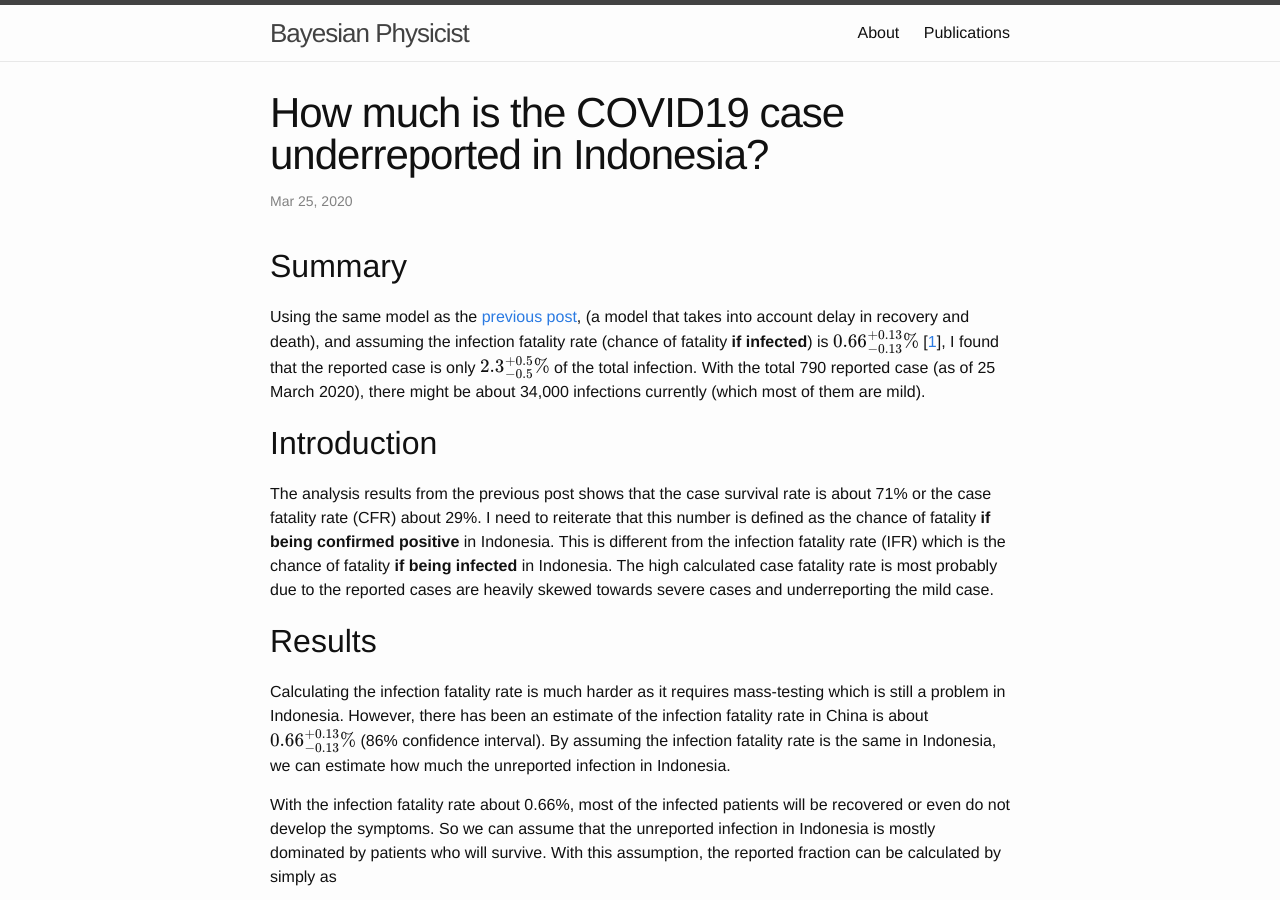
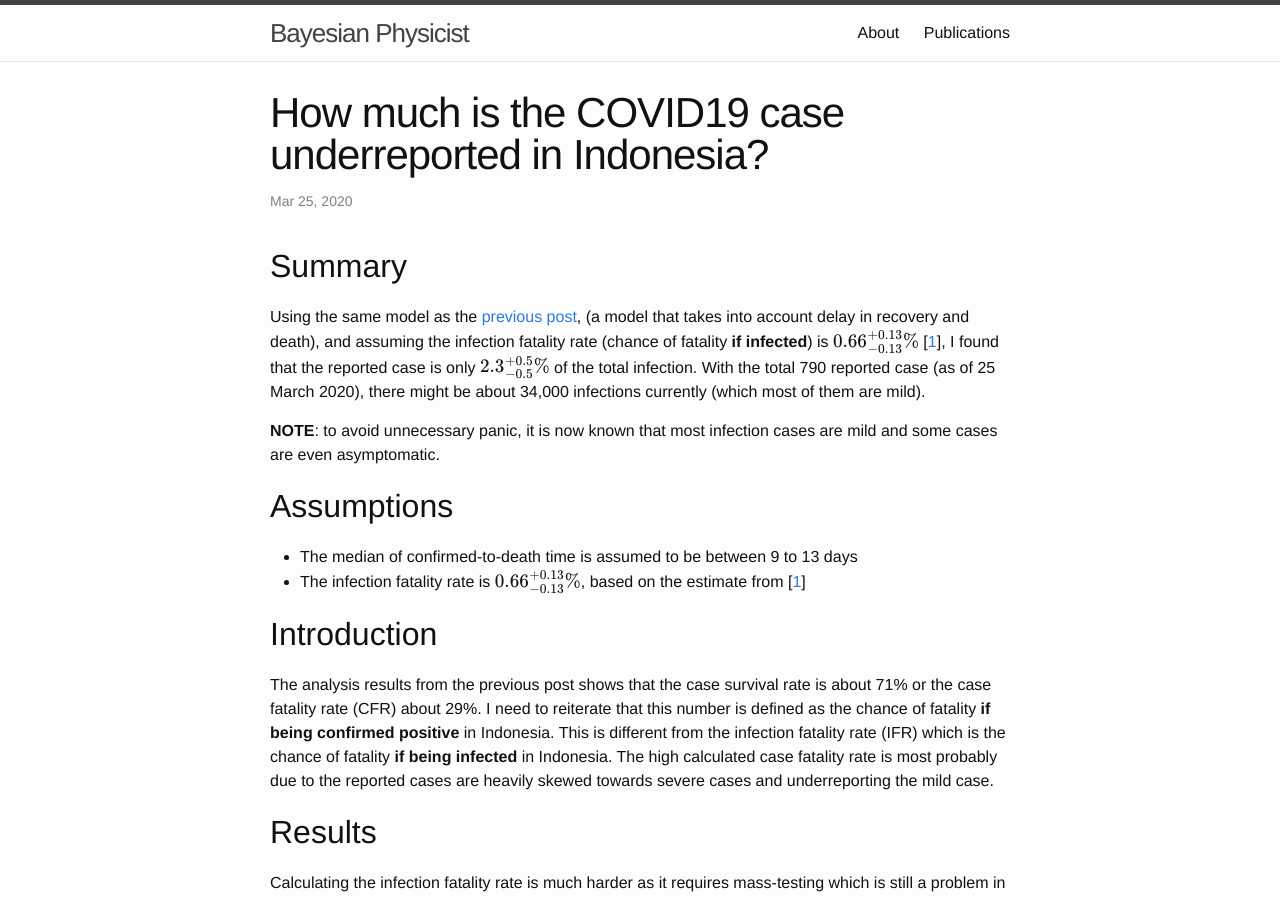
Before and after one commit to mfkasim1/mfkasim1.github.io, a Jekyll site: the page built from _posts/2020-03-25-underreported-case-covid19.markdown, in a window 1280 px wide and 900 px high. Built offline with Jekyll 4.4.1, drawn with Linux system fonts in a browser that asks for light colours; formulas are drawn with MathJax 3; comment, search, counter and statistics services are not loaded.

Commit message:
Update post

```diff
--- a/_posts/2020-03-25-underreported-case-covid19.markdown
+++ b/_posts/2020-03-25-underreported-case-covid19.markdown
@@ -21,6 +21,15 @@
 infection.
 With the total 790 reported case (as of 25 March 2020), there might be about
 34,000 infections currently (which most of them are mild).
+
+**NOTE**: to avoid unnecessary panic, it is now known that most infection
+cases are mild and some cases are even asymptomatic.
+
+## Assumptions
+
+* The median of confirmed-to-death time is assumed to be between 9 to 13 days
+* The infection fatality rate is \\(0.66^{+0.13}\_{-0.13}\%\\), based on the
+estimate from \[[1](https://www.medrxiv.org/content/10.1101/2020.03.09.20033357v1.full.pdf)\]
 
 ## Introduction
 
```
